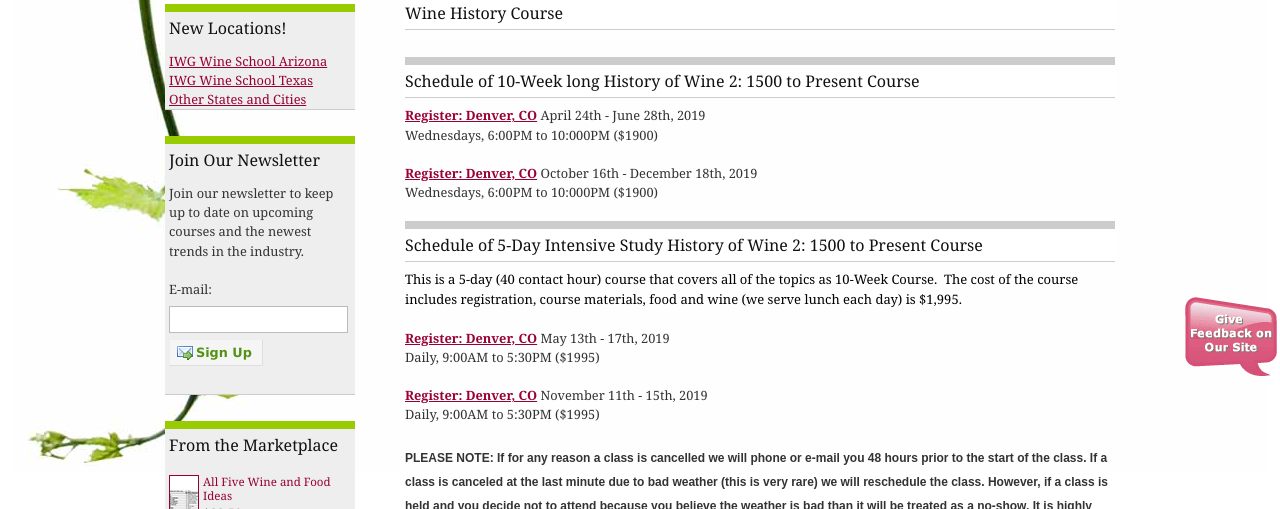
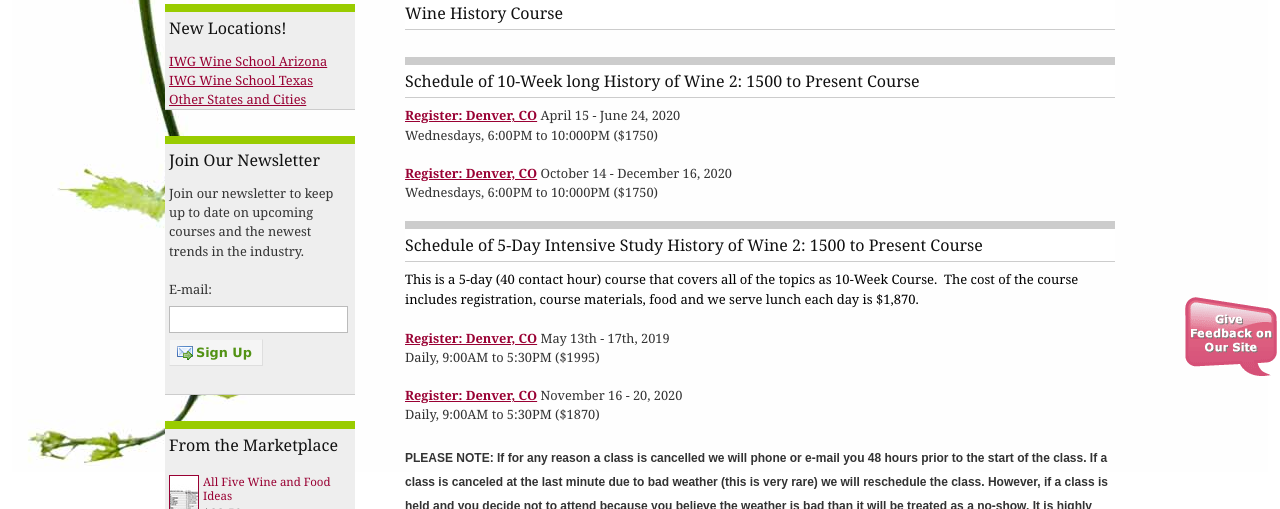
Before and after one commit to CKDev/internationalwineguild.com, a Jekyll site: the page built from level-iii-history-of-wine-1500-to-the-present-registration.html, in a window 1280 px wide. Shown: the part 508-1017 px from the top of the page. Built offline with Jekyll 4.4.1, drawn with Linux system fonts in a browser that asks for light colours; a script that is not in the unit is left out; comment, search, counter and statistics services are not loaded.

Commit message:
Update level-iii-history-of-wine-1500-to-the-present-registration.html

```diff
--- a/level-iii-history-of-wine-1500-to-the-present-registration.html
+++ b/level-iii-history-of-wine-1500-to-the-present-registration.html
@@ -7,29 +7,35 @@
 <h2>Wine History Course</h2>
 <br>
 <h2>Schedule of 10-Week long History of Wine 2: 1500 to Present Course</h2>
+
 <p><a class="ga-track"
-    href="http://ww4.aitsafe.com/cf/add.cfm?userid=6714687&amp;product=History2+Since 1500+Denver++-++April+24+-June+28,+2019&amp;price=1900&amp;return=www.internationalwineguild.com/History2-Since 1500-registration"><strong>Register:
-      Denver, CO</strong></a> April 24th - June 28th, 2019<br>
-  Wednesdays, 6:00PM to 10:000PM ($1900)</p>
+    href="http://ww4.aitsafe.com/cf/add.cfm?userid=6714687&amp;product=History2+Since 1500+Denver++-++April+15+-June+24,+2020&amp;price=1750&amp;return=www.internationalwineguild.com/History2-Since 1500-registration"><strong>Register:
+      Denver, CO</strong></a> April 15 - June 24, 2020<br>
+  Wednesdays, 6:00PM to 10:000PM ($1750)</p>
+
 <p><a class="ga-track"
-    href="http://ww4.aitsafe.com/cf/add.cfm?userid=6714687&amp;product=History2+Since 1500+Denver++-++October+16+-December+18,+2019&amp;price=1900&amp;return=www.internationalwineguild.com/history-of-wine-1500-to-the-present-level-iii-optional"><strong>Register:
-      Denver, CO</strong></a> October 16th - December 18th, 2019<br>
-  Wednesdays, 6:00PM to 10:000PM ($1900)</p>
+    href="http://ww4.aitsafe.com/cf/add.cfm?userid=6714687&amp;product=History2+Since 1500+Denver++-++October+14+-December+16,+2020&amp;price=1750&amp;return=www.internationalwineguild.com/history-of-wine-1500-to-the-present-level-iii-optional"><strong>Register:
+      Denver, CO</strong></a> October 14 - December 16, 2020<br>
+  Wednesdays, 6:00PM to 10:000PM ($1750)</p>
+
 <h2>Schedule of 5-Day Intensive Study History of Wine 2: 1500 to Present Course</h2>
 <p>
   <font size="2" color="#000000">This is a 5-day (40 contact hour) course that covers all of the topics as 10-Week
     Course.&nbsp;</font>
-  <font size="2" color="#000000">The cost of the course includes registration, course materials, food and wine (we
-    serve lunch each day) is $1,995.</font>
+  <font size="2" color="#000000">The cost of the course includes registration, course materials, food and we
+    serve lunch each day is $1,870.</font>
 </p>
+
 <p><a class="ga-track"
-    href="http://ww4.aitsafe.com/cf/add.cfm?userid=6714687&amp;product=Intensive+Study+History2+Since 1500+Denver++-++May+13+-+17,+2019&amp;price=1995&amp;return=www.internationalwineguild.com/History2-Since 1500-registration"><strong>Register:
+    href="http://ww4.aitsafe.com/cf/add.cfm?userid=6714687&amp;product=Intensive+Study+History2+Since 1500+Denver++-++May+11+-+15,+2020&amp;price=1870&amp;return=www.internationalwineguild.com/History2-Since 1500-registration"><strong>Register:
       Denver, CO</strong></a> May 13th - 17th, 2019<br>
   Daily, 9:00AM to 5:30PM ($1995)</p>
+
 <p><a class="ga-track"
-    href="http://ww4.aitsafe.com/cf/add.cfm?userid=6714687&amp;product=Intensive+Study+History2+Since 1500+Denver++-++Nov+11+-+15,+2019&amp;price=1995&amp;return=www.internationalwineguild.com/History2-Since 1500-registration"><strong>Register:
-      Denver, CO</strong></a> November 11th - 15th, 2019<br>
-  Daily, 9:00AM to 5:30PM ($1995)</p>
+    href="http://ww4.aitsafe.com/cf/add.cfm?userid=6714687&amp;product=Intensive+Study+History2+Since 1500+Denver++-++Nov+16+-+20,+2020&amp;price=1870&amp;return=www.internationalwineguild.com/History2-Since 1500-registration"><strong>Register:
+      Denver, CO</strong></a> November 16 - 20, 2020<br>
+  Daily, 9:00AM to 5:30PM ($1870)</p>
+
 <p class="MsoNormal" style="margin: 0in 0in 0.0001pt; font-size: medium; font-family: Calibri, sans-serif;"><b><span
       style="font-size: 9pt; font-family: Arial, sans-serif;">PLEASE NOTE: If for any reason a class is cancelled we
       will phone or e-mail you 48 hours prior to the start of the class. If a class is canceled at the last minute due
```
